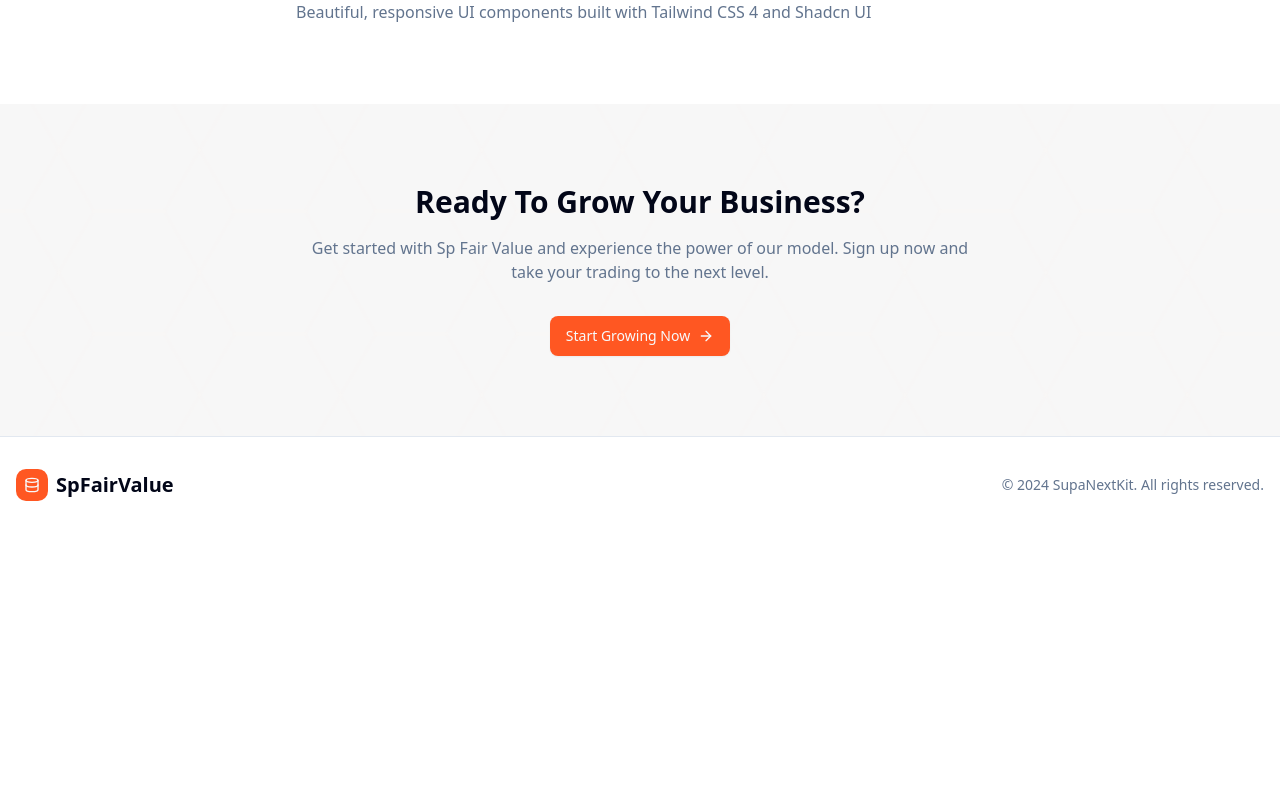
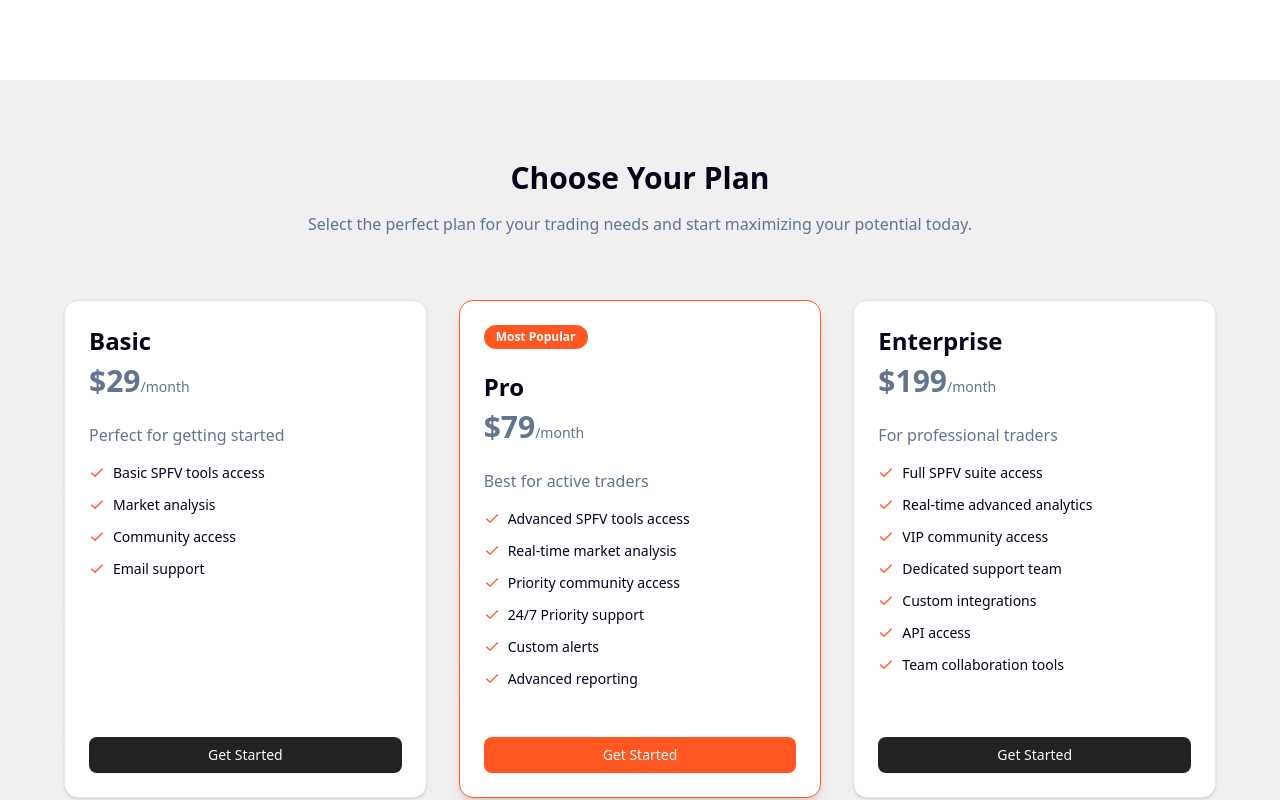
Before and after one commit to vito8916/spfv, a Next.js app: page / in a window 1280 px wide. Shown: the part 1562-2362 px from the top of the page. Before the commit the page ends 2095 px from the top, so only its background shows below. Built offline with nearby package versions, Linux system fonts and the light colour scheme.

Commit message:
feat: Revamp landing page with pricing section and updated design

```diff
--- a/app/globals.css
+++ b/app/globals.css
@@ -11,6 +11,7 @@
 
 :root {
   --background: oklch(1 0 0);
+  --background-secondary: oklch(95.51% 0 0);
   --foreground: oklch(0.129 0.042 264.695);
   --card: oklch(1 0 0);
   --card-foreground: oklch(0.129 0.042 264.695);
@@ -18,7 +19,7 @@
   --popover-foreground: oklch(0.129 0.042 264.695);
   --primary: oklch(67.92% 0.2128 36.53);
   --primary-foreground: oklch(0.984 0.003 247.858);
-  --secondary: oklch(97.61% 0 0);
+  --secondary: oklch(25.13% 0.0024 247.92);
   --secondary-foreground: oklch(0.208 0.042 265.755);
   --muted: oklch(0.968 0.007 247.896);
   --muted-foreground: oklch(0.554 0.046 257.417);
@@ -47,6 +48,7 @@
 
 .dark {
   --background: oklch(24.37% 0.0059 271.17);
+  --background-secondary: oklch(95.51% 0 0);
   --foreground: oklch(0.984 0.003 247.858);
   --card: oklch(31.41% 0.009 276.85);
   --card-foreground: oklch(0.984 0.003 247.858);
@@ -82,6 +84,7 @@
 
 @theme inline {
   --color-background: var(--background);
+  --color-background-secondary: var(--background-secondary);
   --color-foreground: var(--foreground);
   --color-card: var(--card);
   --color-card-foreground: var(--card-foreground);
--- a/app/page.tsx
+++ b/app/page.tsx
@@ -1,9 +1,8 @@
 import {Button} from "@/components/ui/button";
 import Link from "next/link";
 import {ArrowRight, Check, Database, Settings, Github, Facebook, Twitter, MessageCircle} from "lucide-react";
-import {Card} from "@/components/ui/card";
+import {Card, CardHeader, CardTitle, CardDescription, CardContent} from "@/components/ui/card";
 import {Metadata} from "next";
-import Image from "next/image";
 import Logo from "@/components/logo";
 
 export const metadata: Metadata = {
@@ -86,7 +85,7 @@ export default function Home() {
             </div>
 
             {/* Features Section */}
-            <section className="py-20 bg-secondary">
+            <section className="py-20 bg-background-secondary">
                 <div className="container mx-auto px-4">
                     <div className="text-center mb-16">
                         <h2 className="text-3xl font-bold mb-4">The Model That Increases</h2>
@@ -164,24 +163,24 @@ export default function Home() {
                         <div className="space-y-6">
                             {[
                                 {
-                                    title: "Save Development Time",
+                                    title: "Advanced Trading Tools",
                                     description:
-                                        "Skip the boilerplate setup and focus on building your unique features",
+                                        "Access powerful SPFV tools and algorithms for precise fair value calculations",
                                 },
                                 {
-                                    title: "Modern Tech Stack",
+                                    title: "Real-time Analysis",
                                     description:
-                                        "Built with Next.js 15, Supabase, and Tailwind CSS 4 for a powerful development experience",
+                                        "Get instant market insights and fair value calculations to make informed decisions",
                                 },
                                 {
-                                    title: "Authentication Ready",
+                                    title: "Community Support",
                                     description:
-                                        "Complete authentication system with email/password and social providers (Google, GitHub, Facebook)",
+                                        "Join a thriving community of traders and get support when you need it",
                                 },
                                 {
-                                    title: "Responsive UI",
+                                    title: "Professional Platform",
                                     description:
-                                        "Beautiful, responsive UI components built with Tailwind CSS 4 and Shadcn UI",
+                                        "Built with modern technology to ensure reliability and performance",
                                 },
                             ].map((benefit) => (
                                 <div key={benefit.title} className="flex gap-4 items-start">
@@ -202,20 +201,117 @@ export default function Home() {
                 </div>
             </section>
 
+            {/* Pricing Section */}
+            <section className="py-20 bg-background-secondary relative overflow-hidden">
+                <div className="absolute inset-0 bg-[url('/pattern-7.svg')] bg-cover opacity-50"/>
+                <div className="relative z-10 container mx-auto px-4">
+                    <div className="text-center mb-16">
+                        <h2 className="text-3xl font-bold mb-4">Choose Your Plan</h2>
+                        <p className="text-muted-foreground max-w-2xl mx-auto">
+                            Select the perfect plan for your trading needs and start maximizing your potential today.
+                        </p>
+                    </div>
+
+                    <div className="grid md:grid-cols-3 gap-8 max-w-6xl mx-auto">
+                        {[
+                            {
+                                name: "Basic",
+                                price: "$29",
+                                description: "Perfect for getting started",
+                                features: [
+                                    "Basic SPFV tools access",
+                                    "Market analysis",
+                                    "Community access",
+                                    "Email support"
+                                ]
+                            },
+                            {
+                                name: "Pro",
+                                price: "$79",
+                                description: "Best for active traders",
+                                features: [
+                                    "Advanced SPFV tools access",
+                                    "Real-time market analysis",
+                                    "Priority community access",
+                                    "24/7 Priority support",
+                                    "Custom alerts",
+                                    "Advanced reporting"
+                                ],
+                                popular: true
+                            },
+                            {
+                                name: "Enterprise",
+                                price: "$199",
+                                description: "For professional traders",
+                                features: [
+                                    "Full SPFV suite access",
+                                    "Real-time advanced analytics",
+                                    "VIP community access",
+                                    "Dedicated support team",
+                                    "Custom integrations",
+                                    "API access",
+                                    "Team collaboration tools"
+                                ]
+                            }
+                        ].map((plan) => (
+                            <Card key={plan.name} className={`flex flex-col h-full transition-all hover:scale-105 ${
+                                plan.popular ? 'border-primary shadow-lg' : ''
+                            }`}>
+                                <CardHeader>
+                                    {plan.popular && (
+                                        <div className="px-3 py-1 text-xs font-semibold bg-primary text-primary-foreground rounded-full w-fit mb-4">
+                                            Most Popular
+                                        </div>
+                                    )}
+                                    <CardTitle className="text-2xl font-bold">{plan.name}</CardTitle>
+                                    <CardDescription>
+                                        <span className="text-3xl font-bold">{plan.price}</span>
+                                        <span className="text-muted-foreground">/month</span>
+                                    </CardDescription>
+                                </CardHeader>
+                                <CardContent className="flex-grow">
+                                    <p className="text-muted-foreground mb-4">{plan.description}</p>
+                                    <ul className="space-y-3">
+                                        {plan.features.map((feature) => (
+                                            <li key={feature} className="flex items-center gap-2">
+                                                <Check className="h-4 w-4 text-primary" />
+                                                <span className="text-sm">{feature}</span>
+                                            </li>
+                                        ))}
+                                    </ul>
+                                </CardContent>
+                                <div className="px-6 mt-6">
+                                    <Link href="/sign-up">
+                                        <Button
+                                            className={`w-full ${
+                                                plan.popular
+                                                    ? 'bg-primary hover:bg-primary/90 text-primary-foreground'
+                                                    : 'bg-secondary hover:bg-secondary/80'
+                                            }`}
+                                        >
+                                            Get Started
+                                        </Button>
+                                    </Link>
+                                </div>
+                            </Card>
+                        ))}
+                    </div>
+                </div>
+            </section>
+
             {/* CTA Section */}
-            <section className="py-20 bg-secondary relative overflow-hidden">
-                <div className="absolute inset-0 bg-[url('/pattern-7.svg')] bg-cover opacity-50"/>
-                <div className="relative z-10 container mx-auto px-4 text-center">
+            <section className="py-20">
+                <div className="container mx-auto px-4 text-center">
                     <h2 className="text-3xl font-bold mb-4">
-                        Ready To Grow Your Business?
+                        Ready To Transform Your Trading?
                     </h2>
                     <p className="text-muted-foreground mb-8 max-w-2xl mx-auto">
-                        Get started with Sp Fair Value and experience the power of our
-                        model. Sign up now and take your trading to the next level.
+                        Join SP Fair Value today and experience the power of our
+                        advanced fair value model. Start making more informed trading decisions.
                     </p>
                     <Link href="/sign-up">
                         <Button size="lg" className="bg-primary hover:bg-primary/90 text-primary-foreground gap-2">
-                            Start Growing Now
+                            Start Trading Smarter
                             <ArrowRight className="h-4 w-4"/>
                         </Button>
                     </Link>
```
